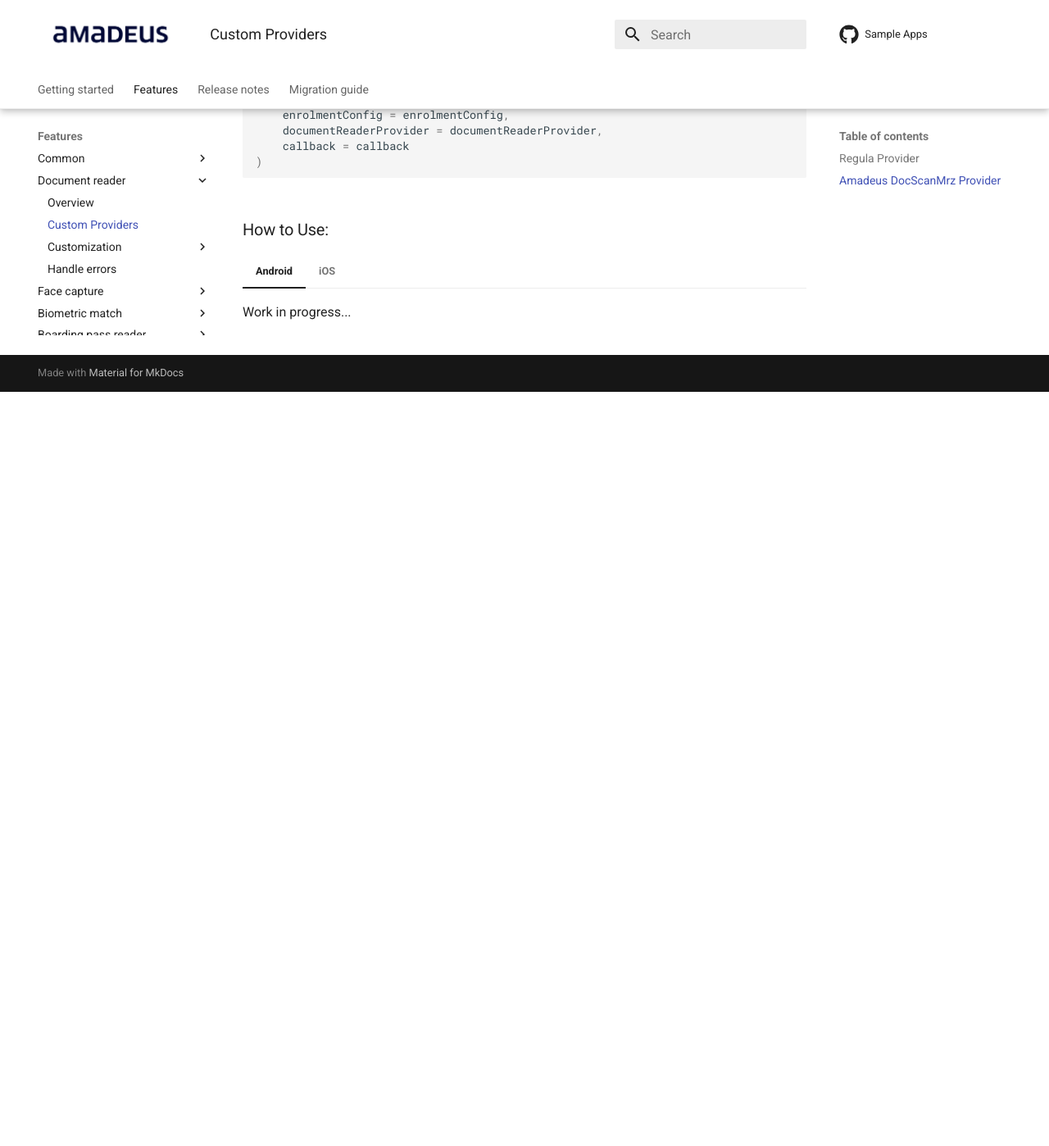
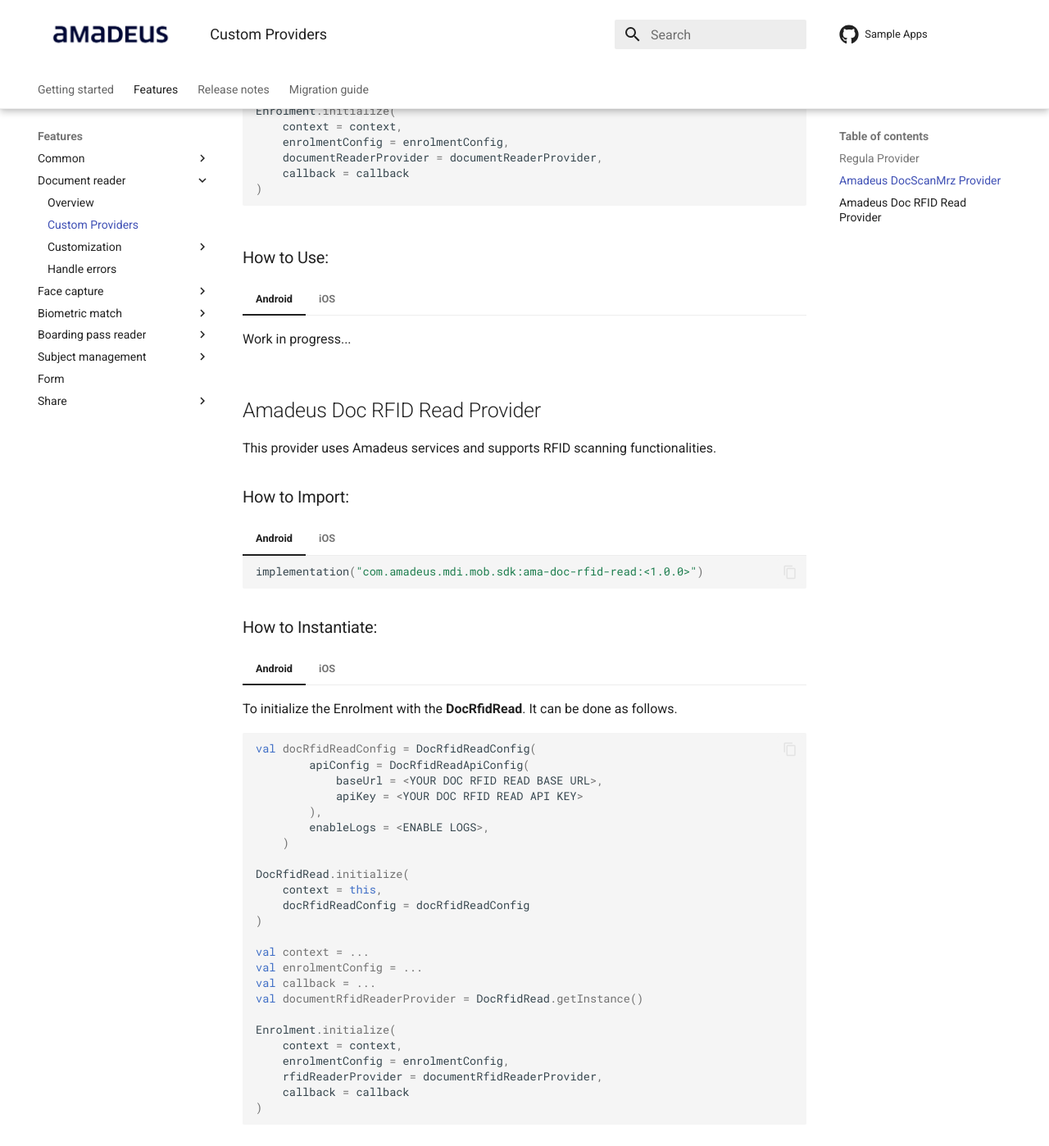
Before and after one commit to vbmobile/mobile-id-documentation, an MkDocs documentation site: the page built from docs/Features/DocumentReader/DocumentReader_Providers.md, in a window 1280 px wide and 1400 px high, scrolled down 1716 px. Shown: the whole window at 82% size. Built offline with MkDocs 1.6.1 and Material for MkDocs 9.7.7, drawn with Linux system fonts in a browser that asks for light colours; the version menu is left out; before the commit the page ends 2194 px from its top, so only the background shows below that; some of the changed text lies outside the part shown.

Commit message:
TRAVELERID-13954 - Add RFID provider setup

````diff
--- a/docs/Features/DocumentReader/DocumentReader_Providers.md
+++ b/docs/Features/DocumentReader/DocumentReader_Providers.md
@@ -4,6 +4,7 @@
 
 - [Regula Provider](#regula-provider)
 - [Amadeus DocScanMrz Provider](#amadeus-docscanmrz-provider)
+- [Amadeus Doc RFID Read Provider](#amadeus-doc-rfid-read-provider)
 
 ## Regula Provider
 
@@ -276,7 +277,7 @@
         docScanMrzKey: <YOUR DOC SCAN MRZ KEY>,
     )
 
-    DocScanMrz.softStart(
+    DocScanMrz.initialize(
         context = this,
         docScanMrzConfig = docScanMrzConfig
     )
@@ -362,3 +363,57 @@
          }
      }
 	```
+
+## Amadeus Doc RFID Read Provider
+
+This provider uses Amadeus services and supports RFID scanning functionalities.
+
+### How to Import:
+
+=== "Android"
+
+    ```kotlin
+    implementation("com.amadeus.mdi.mob.sdk:ama-doc-rfid-read:<1.0.0>")
+    ```
+
+=== "iOS"
+
+    Work in progress...
+
+### How to Instantiate:
+
+=== "Android"
+
+    To initialize the Enrolment with the **DocRfidRead**. It can be done as follows.
+
+    ```kotlin
+
+    val docRfidReadConfig = DocRfidReadConfig(
+            apiConfig = DocRfidReadApiConfig(
+                baseUrl = <YOUR DOC RFID READ BASE URL>,
+                apiKey = <YOUR DOC RFID READ API KEY>
+            ),
+            enableLogs = <ENABLE LOGS>,
+        )
+
+    DocRfidRead.initialize(
+        context = this,
+        docRfidReadConfig = docRfidReadConfig
+    )
+
+    val context = ...
+    val enrolmentConfig = ...
+    val callback = ...
+    val documentRfidReaderProvider = DocRfidRead.getInstance()
+
+    Enrolment.initialize(
+        context = context,
+        enrolmentConfig = enrolmentConfig,
+        rfidReaderProvider = documentRfidReaderProvider,
+        callback = callback
+    )
+    ```
+
+=== "iOS"
+
+    Work in progress...
````
